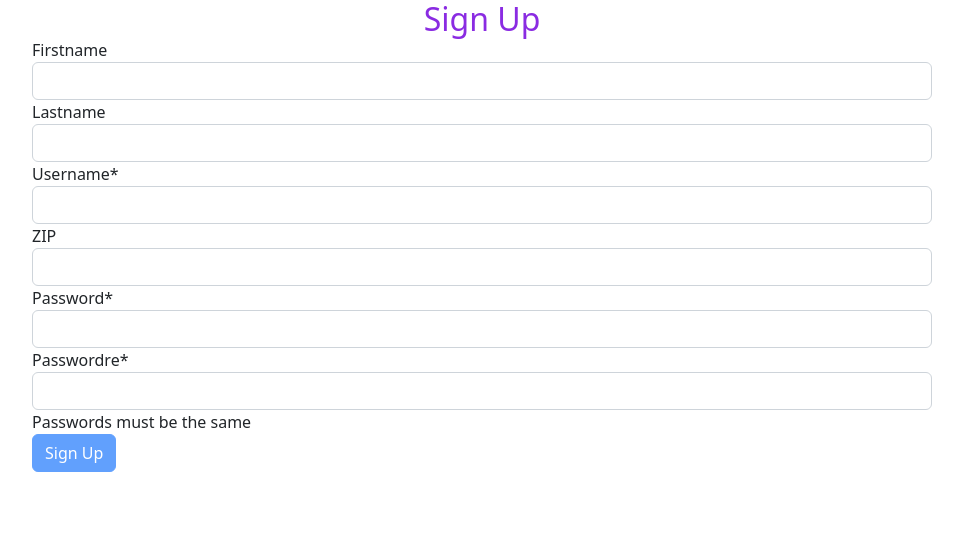
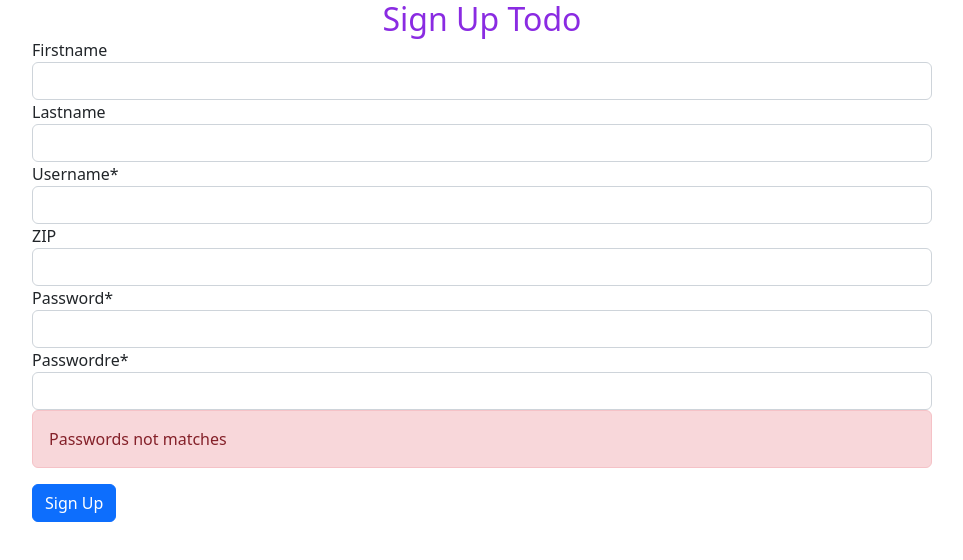
Before and after one commit to vblaskovics/AngularAkademia2022, an Angular app in the folder todo-manager-webapp/: page / in a window 1280 px wide. Shown: the top 560 px of the page, without its empty margins (158-1121 px from the left). Built offline with nearby package versions, Linux system fonts and the light colour scheme.

Commit message:
Todo app

```diff
--- a/todo-manager-webapp/src/app/app.component.html
+++ b/todo-manager-webapp/src/app/app.component.html
@@ -6,4 +6,6 @@
 
 <app-todo-list></app-todo-list> -->
 
-<login-todo></login-todo>
+<!-- <app-login-todo></app-login-todo> -->
+
+<app-login-todo-reactive></app-login-todo-reactive>
--- a/todo-manager-webapp/src/app/app.module.ts
+++ b/todo-manager-webapp/src/app/app.module.ts
@@ -7,7 +7,8 @@ import { TodoListComponent } from './todo-list/todo-list.component';
 import { DetailsComponent } from './details/details.component';
 import { NavbarComponent } from './navbar/navbar.component';
 import { FormsModule, ReactiveFormsModule } from '@angular/forms';
-import { LoginTodoComponent } from './login-todo/login-todo.component';
+import { LoginTodoComponent } from './login-todo-template driven/login-todo.component';
+import { LoginTodoReactiveComponent } from './login-todo-reactive/login-todo-reactive.component';
 
 @NgModule({
   declarations: [
@@ -16,7 +17,8 @@ import { LoginTodoComponent } from './login-todo/login-todo.component';
     TodoListComponent,
     DetailsComponent,
     NavbarComponent,
-    LoginTodoComponent
+    LoginTodoComponent,
+    LoginTodoReactiveComponent
   ],
   imports: [
     BrowserModule,
--- /dev/null
+++ b/todo-manager-webapp/src/app/login-todo-reactive/login-todo-reactive.component.css
@@ -0,0 +1,14 @@
+h2 {
+  text-align: center;
+  margin: auto;
+  color: blueviolet;
+}
+
+form {
+  margin: auto;
+  width: 900px;
+}
+
+.form-control.ng-touched.ng-invalid {
+  border: 2px solid red;
+}
--- /dev/null
+++ b/todo-manager-webapp/src/app/login-todo-reactive/login-todo-reactive.component.html
@@ -0,0 +1,55 @@
+<h2>Sign Up Todo</h2>
+
+<form [formGroup]="form">
+  <div class="form-group">
+      <label for="firstname">Firstname</label>
+      <input id="firstname"
+             formControlName="firstname"
+             type="text"
+             class="form-control">
+  </div>
+    <div class="form-group">
+      <label for="lastname">Lastname</label>
+      <input id="lastname"
+             formControlName="lastname"
+             type="text"
+             class="form-control">
+  </div>
+  <div class="form-group">
+      <label for="username">Username*</label>
+      <input id="username"
+             formControlName="username"
+             type="text"
+             class="form-control">
+             <div *ngIf="username?.touched && username?.invalid" class="alert alert-danger">
+             <div *ngIf="username?.errors?.['required']">Username is required!</div>
+             <div *ngIf="username?.errors?.['minlength']">Username should be minimum 3 characters!</div>
+             <div *ngIf="username?.errors?.['maxlength']">Username can be maximum 20 characters!</div>
+             </div>
+  </div>
+  <div class="form-group">
+      <label for="zip">ZIP</label>
+      <input id="zip"
+             formControlName="zip"
+             type="text"
+             class="form-control">
+  </div>
+  <div class="form-group">
+      <label for="password">Password*</label>
+      <input id="password"
+             formControlName="password"
+             type="text"
+             class="form-control">
+             <div *ngIf="password?.touched && password?.invalid" class="alert alert-danger">Password is required!</div>
+  </div>
+  <div class="form-group">
+      <label for="passwordre">Passwordre*</label>
+      <input id="passwordre"
+             formControlName="passwordre"
+             type="text"
+             class="form-control">
+             <div class="alert alert-danger">Passwords not matches</div>
+</div>
+
+<button class="btn btn-primary" type="submit">Sign Up</button>
+</form>
--- /dev/null
+++ b/todo-manager-webapp/src/app/login-todo-reactive/login-todo-reactive.component.ts
@@ -0,0 +1,35 @@
+import { Component, OnInit } from '@angular/core';
+import { FormGroup, FormControl, Validators} from '@angular/forms';
+
+@Component({
+  selector: 'app-login-todo-reactive',
+  templateUrl: './login-todo-reactive.component.html',
+  styleUrls: ['./login-todo-reactive.component.css']
+})
+export class LoginTodoReactiveComponent implements OnInit {
+  form = new FormGroup({
+    firstname: new FormControl(),
+    lastname: new FormControl(),
+    username: new FormControl('', [
+      Validators.required,
+      Validators.minLength(3),
+      Validators.maxLength(20)
+    ]),
+    zip: new FormControl(),
+    password: new FormControl('', Validators.required),
+    passwordre: new FormControl('', Validators.required)
+  });
+
+  get username() {
+    return this.form.get('username');
+  }
+
+  get password() {
+    return this.form.get('password');
+  }
+  constructor() { }
+
+  ngOnInit(): void {
+  }
+
+}
--- a/todo-manager-webapp/src/app/login-todo/login-todo.component.ts
+++ b/todo-manager-webapp/src/app/login-todo-template driven/login-todo.component.ts
@@ -2,7 +2,7 @@ import { Component, OnInit } from '@angular/core';
 import { FormBuilder, FormControl, FormGroup, Validators } from '@angular/forms';
 
 @Component({
-  selector: 'login-todo',
+  selector: 'app-login-todo',
   templateUrl: './login-todo.component.html',
   styleUrls: ['./login-todo.component.css']
 })
```
Also changed, not shown: todo-manager-webapp/src/app/login-todo-template driven/login-todo.component.css (renamed from todo-manager-webapp/src/app/login-todo/login-todo.component.css), todo-manager-webapp/src/app/login-todo-template driven/login-todo.component.html (renamed from todo-manager-webapp/src/app/login-todo/login-todo.component.html), 2 other files (tests, documents, lock files or other folders).
